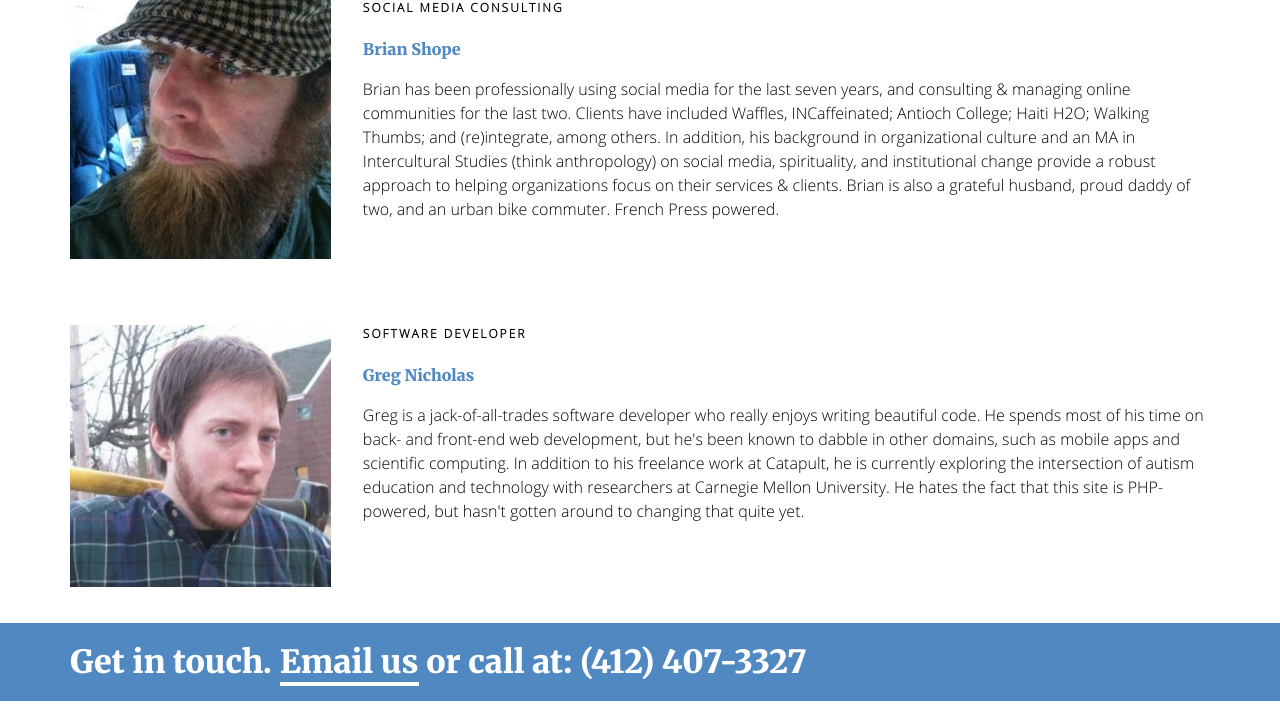
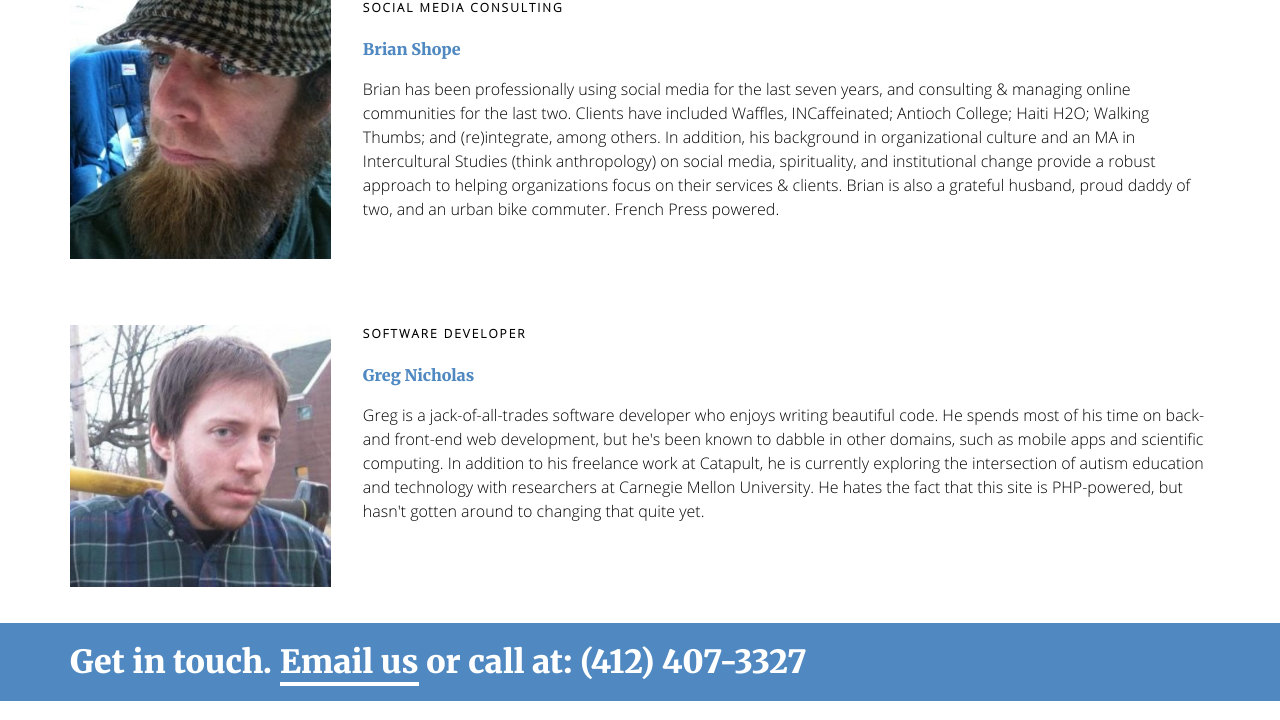
Before and after one commit to catapultpgh/catapultpgh-site, a PHP site: page /agency.php in a window 1280 px wide. Shown: the part 2928-3648 px from the top of the page. Run offline with PHP 8.4, Linux system fonts and the light colour scheme; some libraries are stand-ins or nearby versions.

Commit message:
greg bio tweak

```diff
--- a/agency.php
+++ b/agency.php
@@ -113,7 +113,7 @@
                         <div class="member-info last">
                             <h5>Software Developer</h5>
                             <h4><a href="http://gregariousdev.com" target="blank">Greg Nicholas</a></h4>
-                            <p>Greg is a jack-of-all-trades software developer who really enjoys writing
+                            <p>Greg is a jack-of-all-trades software developer who enjoys writing
                                 beautiful code. He spends most of his time on back- and front-end web
                                 development, but he's been known to dabble in other domains, such as mobile
                                 apps and scientific computing. In addition to his freelance work at Catapult,
```
